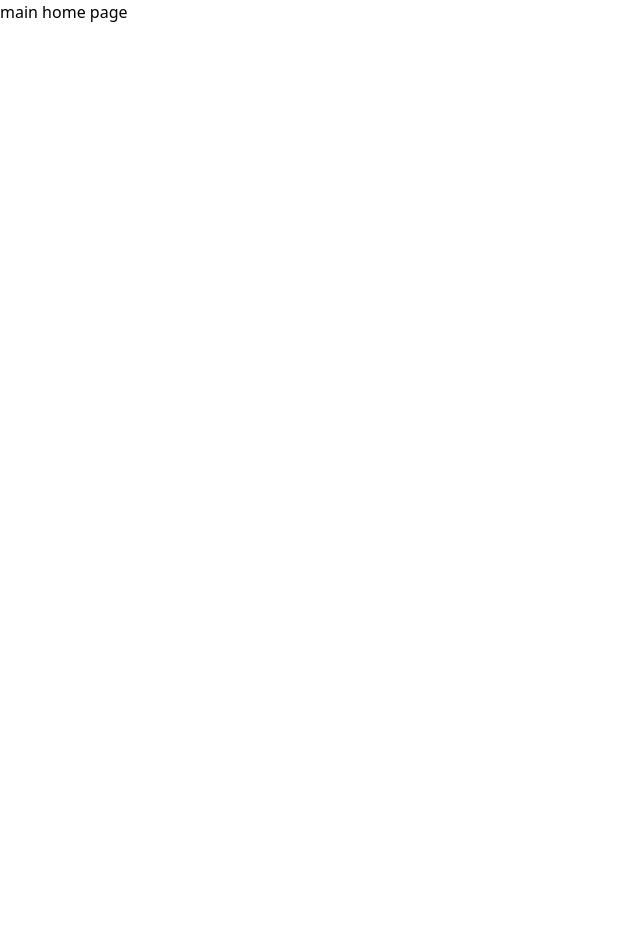
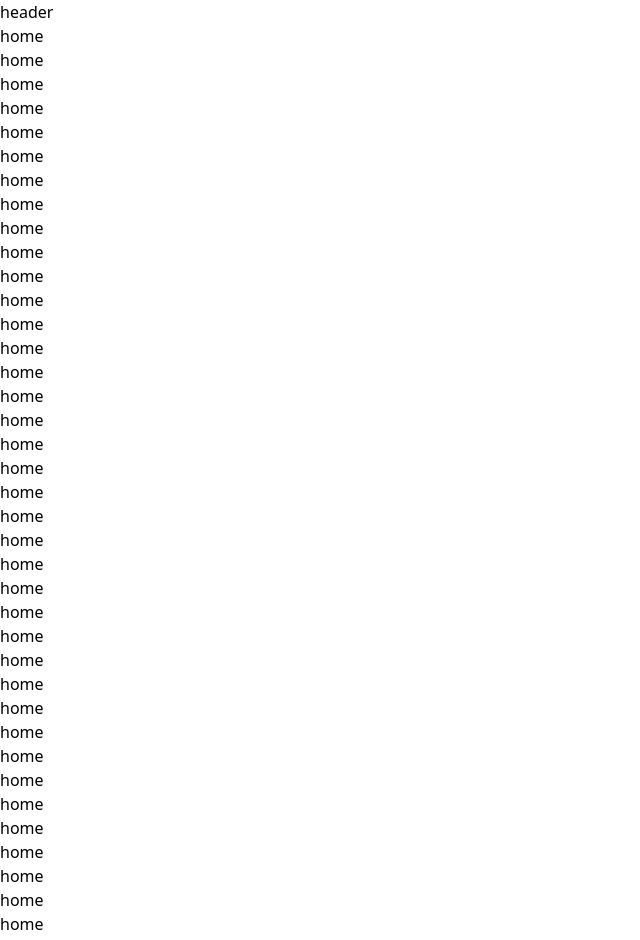
Before and after one commit to yasin6606/amazon, a React (Create React App) app: page / in a window 1280 px wide. Shown: the top 940 px of the page, without its empty margins (0-640 px from the left). Before the commit the page ends 800 px from the top, so only its background shows below. Built offline with nearby package versions, Linux system fonts and the light colour scheme.

Commit message:
delete layout component and add main component that implemented of header and main and footer components.

```diff
--- /dev/null
+++ b/src/Components/Footers/MainFooter/MainFooter.tsx
@@ -0,0 +1,9 @@
+import React from "react";
+
+const MainFooter = (): JSX.Element => {
+    return <>
+        <div className="flex justify-center py-3">Footer Component</div>
+    </>;
+};
+
+export default MainFooter;
--- /dev/null
+++ b/src/Components/Headers/MainHeader/MainHeader.tsx
@@ -0,0 +1,9 @@
+import React from "react";
+
+const MainHeader = (): JSX.Element => {
+    return <>
+        <div className="flex justify-center py-5">header</div>
+    </>;
+};
+
+export default MainHeader;
--- a/src/Pages/Home/Home.tsx
+++ b/src/Pages/Home/Home.tsx
@@ -2,7 +2,74 @@ import React from "react";
 
 const Home = (): JSX.Element => {
     return <>
-        main home page
+        <p>home</p>
+        <p>home</p>
+        <p>home</p>
+        <p>home</p>
+        <p>home</p>
+        <p>home</p>
+        <p>home</p>
+        <p>home</p>
+        <p>home</p>
+        <p>home</p>
+        <p>home</p>
+        <p>home</p>
+        <p>home</p>
+        <p>home</p>
+        <p>home</p>
+        <p>home</p>
+        <p>home</p>
+        <p>home</p>
+        <p>home</p>
+        <p>home</p>
+        <p>home</p>
+        <p>home</p>
+        <p>home</p>
+        <p>home</p>
+        <p>home</p>
+        <p>home</p>
+        <p>home</p>
+        <p>home</p>
+        <p>home</p>
+        <p>home</p>
+        <p>home</p>
+        <p>home</p>
+        <p>home</p>
+        <p>home</p>
+        <p>home</p>
+        <p>home</p>
+        <p>home</p>
+        <p>home</p>
+        <p>home</p>
+        <p>home</p>
+        <p>home</p>
+        <p>home</p>
+        <p>home</p>
+        <p>home</p>
+        <p>home</p>
+        <p>home</p>
+        <p>home</p>
+        <p>home</p>
+        <p>home</p>
+        <p>home</p>
+        <p>home</p>
+        <p>home</p>
+        <p>home</p>
+        <p>home</p>
+        <p>home</p>
+        <p>home</p>
+        <p>home</p>
+        <p>home</p>
+        <p>home</p>
+        <p>home</p>
+        <p>home</p>
+        <p>home</p>
+        <p>home</p>
+        <p>home</p>
+        <p>home</p>
+        <p>home</p>
+        <p>home</p>
+        <p>home</p>
     </>;
 };
 
--- a/src/Pages/Index.tsx
+++ /dev/null
@@ -1,10 +0,0 @@
-import React from "react";
-import {Outlet} from "react-router";
-
-const Index = (): JSX.Element => {
-    return <>
-        <Outlet/>
-    </>;
-};
-
-export default Index;
--- /dev/null
+++ b/src/Pages/Main/Main.tsx
@@ -0,0 +1,18 @@
+import React from "react";
+import {Outlet} from "react-router";
+import MainHeader from "Components/Headers/MainHeader/MainHeader";
+import MainFooter from "../../Components/Footers/MainFooter/MainFooter";
+
+const Main = (): JSX.Element => {
+    return <>
+        <div className="flex flex-col">
+            <MainHeader/>
+            <div>
+                <Outlet/>
+            </div>
+            <MainFooter/>
+        </div>
+    </>;
+};
+
+export default Main;
--- a/src/Routes/RoutesList.tsx
+++ b/src/Routes/RoutesList.tsx
@@ -1,14 +1,14 @@
 import {lazy} from "react";
 import RouteInterface from "Assets/Interfaces/Route";
 
-const Layout = lazy(() => import("Pages/Index"));
+const Main = lazy(() => import("Pages/Main/Main"));
 const Home = lazy(() => import("Pages/Home/Home"));
 
 const RoutesList: RouteInterface[] = [
     {
-        // Main Page (Home Page)
+        // Main Page
         path: "/",
-        element: <Layout/>,
+        element: <Main/>,
         redirect: "/",
         caseSensitive: false,
         needAuthenticating: false,
```
